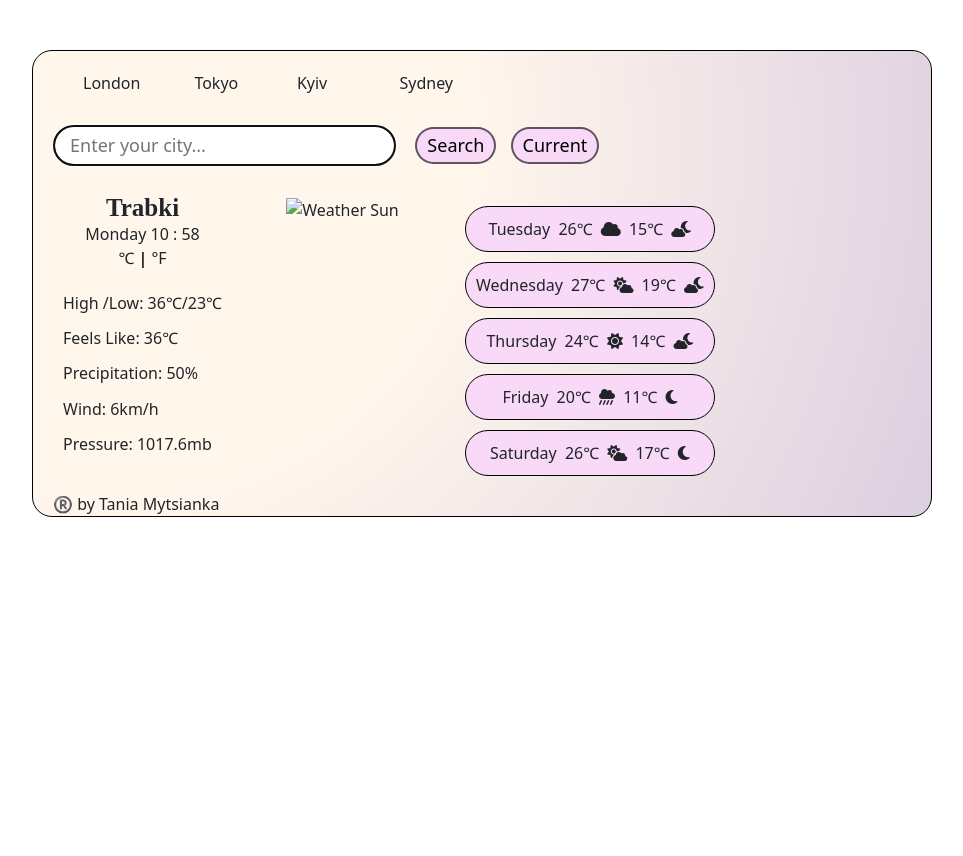
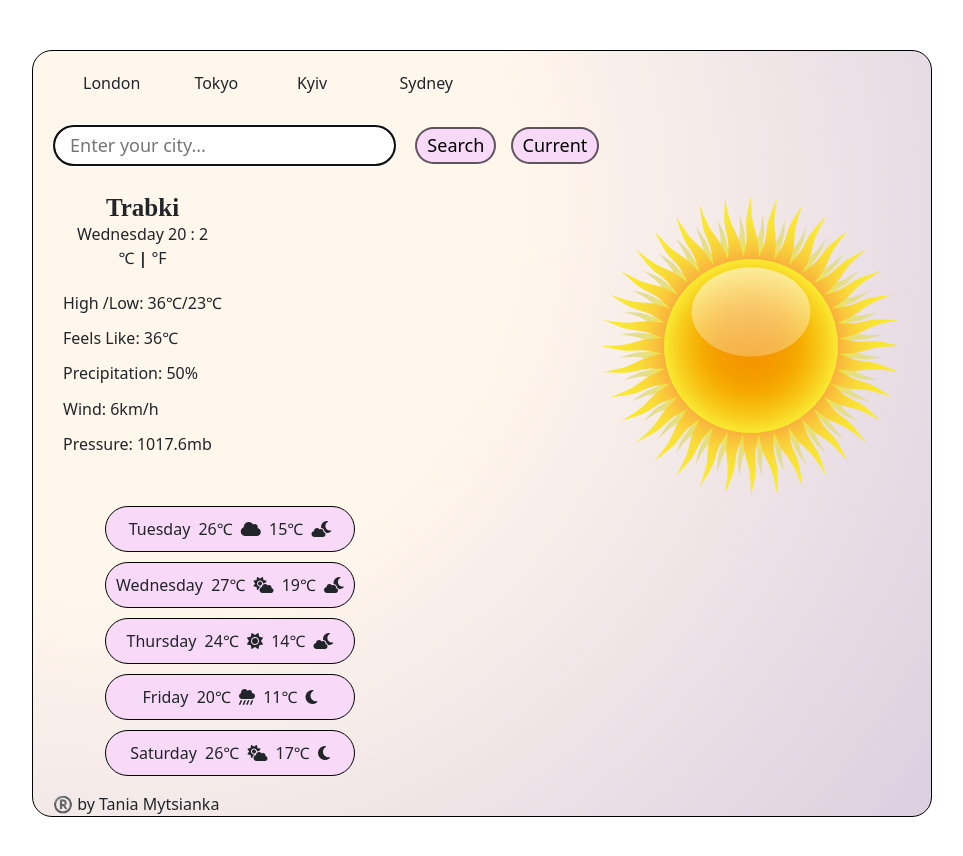
Before and after one commit to tasrad/WeatherApp, a plain HTML site: page index.html in a window 1280 px wide. Shown: the whole page, without its empty margins (158-1121 px from the left). Before the commit the page ends 800 px from the top, so only its background shows below. Drawn offline with nearby package versions, Linux system fonts and the light colour scheme; a web font is replaced by a local one.

Commit message:
changed searching skript and image

```diff
--- a/index.html
+++ b/index.html
@@ -87,7 +87,7 @@
         </div>
 
         <div class="weather-image-2">
-          <img src="image/sun3.png" alt="Weather Sun" width="300px" />
+          <img src="sun3.png" alt="Weather Sun" width="300px" />
         </div>
 
         <div class="next-days-3">
@@ -134,6 +134,6 @@
         ®️ by Tania Mytsianka
       </div>
     </div>
-    <script src="index.js"></script>
+    <script src="skript.js"></script>
   </body>
 </html>
```
